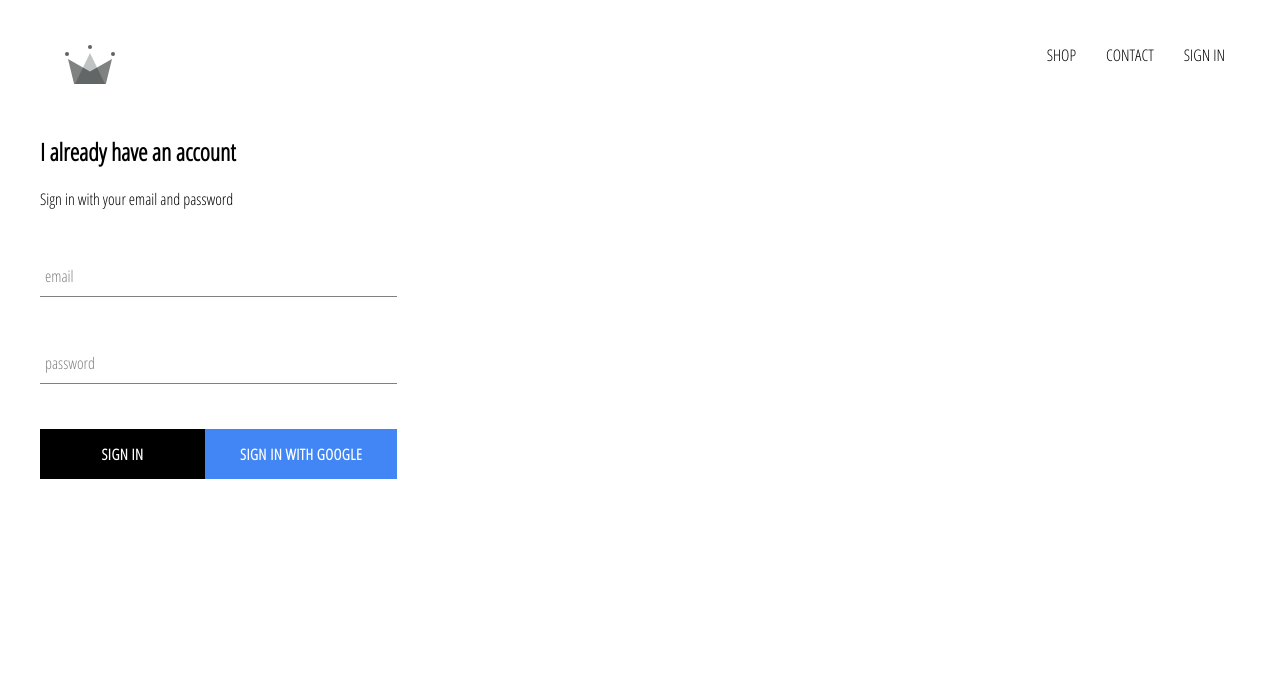
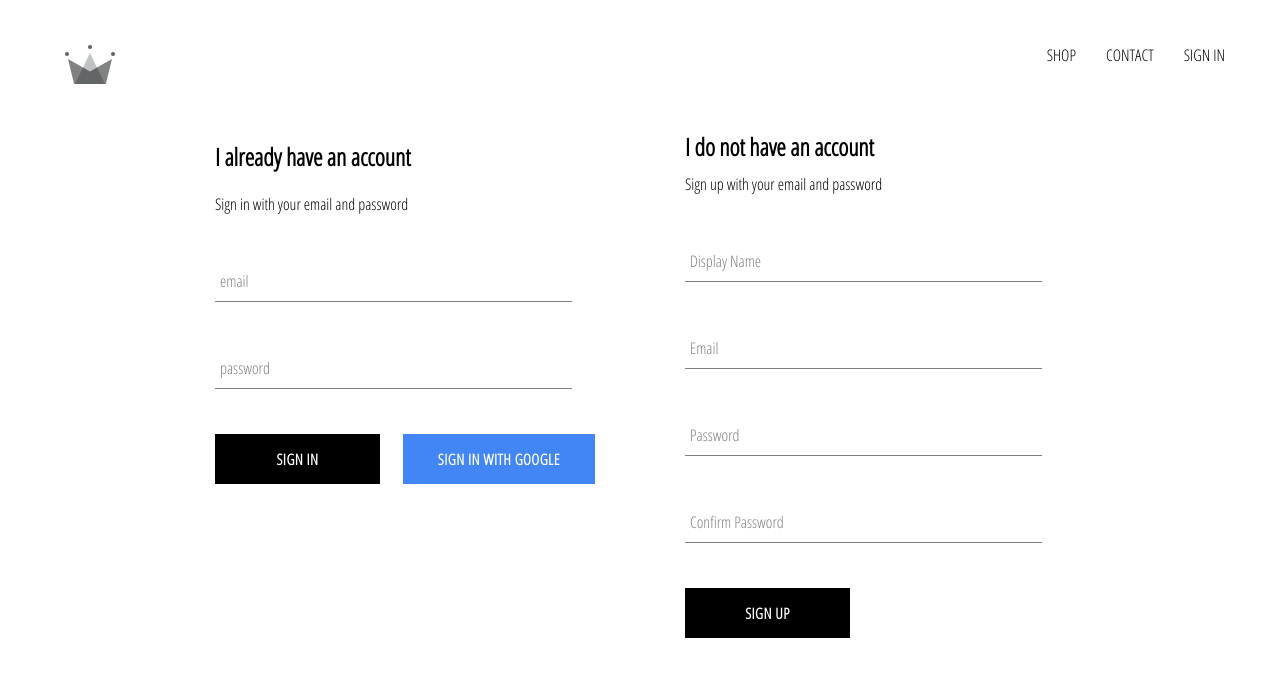
Before and after one commit to Trebilcode/e-commerce-react-app, a React (Create React App) app: page /signin in a window 1280 px wide. Shown: the top 676 px of the page. Built offline with nearby package versions, Linux system fonts and the light colour scheme; no server answers.

Commit message:
Implemented firebase utils, included ability to store authenticated users, either with google signin or with email and password sign up

```diff
--- a/src/App.js
+++ b/src/App.js
@@ -5,8 +5,9 @@ import './App.css';
 import { HomePage } from './pages/homepage/HomePage';
 import ShopPage from './pages/shop/Shop';
 import Header from './components/header/Header';
-import SignInSignOut from './pages/sign-in-sign-up/SignInSignUp';
+import SignInSignUp from './pages/sign-in-sign-up/SignInSignUp';
 import { auth } from 'firebase';
+import { createUserProfileDocument } from './firebase/firebase.utils';
 
 
 
@@ -19,15 +20,30 @@ class App extends Component {
 
   unsubscribeFromAuth = null;
 
+
+
+  componentDidMount() {
+    this.unsubscribeFromAuth = auth().onAuthStateChanged(async userAuth => {
+      if(userAuth) {
+        const userRef = await createUserProfileDocument(userAuth);
+
+        userRef.onSnapshot(snapShot =>{
+          this.setState({
+            currentUser: {
+              id : snapShot.id,
+              ...snapShot.data()
+            }
+          });
+        });
+      }else {
+        this.setState({currentUser: userAuth})
+      }
+    })
+  }
+
   componentWillUnmount() {
     this.unsubscribeFromAuth();
-  }
-
-  componentDidMount() {
-    this.unsubscribeFromAuth = auth().onAuthStateChanged(user => {
-      this.setState({ currentUser: user  });
-      console.log(user);
-    })
+    console.log('unmounted')
   }
 
 
@@ -38,7 +54,7 @@ class App extends Component {
         <Switch>
           <Route exact path='/' component={HomePage} />
           <Route path='/shop' component={ShopPage} />
-          <Route path='/signin' component={SignInSignOut} />
+          <Route path='/signin' component={SignInSignUp} />
 
 
         </Switch>
--- a/src/components/sign-in/SignIn.js
+++ b/src/components/sign-in/SignIn.js
@@ -50,7 +50,7 @@ class SignIn extends Component {
         required
           />
 
-        <div className='button'>
+        <div className='buttons'>
           <Custombutton
           type='submit'
           >
--- /dev/null
+++ b/src/components/sign-up/SignUp.js
@@ -0,0 +1,103 @@
+import React, { Component } from 'react';
+
+
+import './SignUp.scss';
+
+import { auth, createUserProfileDocument } from '../../firebase/firebase.utils';
+import FormInput from '../form-input/FormInput';
+import Custombutton from '../custom-button/CustomButton';
+
+class SignUp extends Component {
+
+  state = {
+    email: '',
+    displayName: '',
+    password: '',
+    confirmPassword: ''
+
+  }
+
+  handleSubmit = async event => {
+    event.preventDefault();
+    const { displayName, email, password, confirmPassword } = this.state
+
+    if(password !== confirmPassword) {
+      alert("Passwords don't match");
+      return;
+    }
+
+    try {
+      const { user } = await auth.createUserWithEmailAndPassword(email, password);
+
+      createUserProfileDocument(user, { displayName })
+      this.setState({
+          email: '',
+          displayName: '',
+          password: '',
+          confirmPassword: ''
+      });
+
+    } catch (error) {
+      console.error(error);
+    }
+  }
+
+  handleChange = e => {
+    const { name, value } = e.target;
+
+    this.setState({ [name] : value });
+  }
+
+  render() {
+
+    const { displayName, email, password, confirmPassword } = this.state
+    return(
+      <div className='sign-up'>
+
+        <h2 className='title'>I do not have an account</h2>
+        <span>Sign up with your email and password</span>
+        <form onSubmit={this.handleSubmit}>
+          <FormInput
+          type='text'
+          name='displayName'
+          value={displayName}
+          onChange={this.handleChange}
+          label='Display Name'
+          required
+           />
+          <FormInput
+            type='email'
+            name='email'
+            value={email}
+            onChange={this.handleChange}
+            label='Email'
+            required
+          />
+          <FormInput
+            type='password'
+            name='password'
+            value={password}
+            onChange={this.handleChange}
+            label='Password'
+            required
+          />
+          <FormInput
+            type='password'
+            name='confirmPassword'
+            value={confirmPassword}
+            onChange={this.handleChange}
+            label='Confirm Password'
+            required
+          />
+
+          <Custombutton type='submit'>SIGN UP</Custombutton>
+
+        </form>
+
+      </div>
+    );
+  }
+}
+
+
+export default SignUp;
--- /dev/null
+++ b/src/components/sign-up/SignUp.scss
@@ -0,0 +1,10 @@
+.sign-up {
+  display: flex;
+  flex-direction: column;
+  width: 380px;
+
+  .title{
+    margin: 10px 0;
+
+  }
+}
--- a/src/firebase/firebase.utils.js
+++ b/src/firebase/firebase.utils.js
@@ -14,6 +14,35 @@ const config = {
               appId: "1:832259597379:web:f347c732ae2f26c6e360f6"
 }
 
+export const createUserProfileDocument = async (userAuth, additionalData) => {
+  if(!userAuth) return;
+
+  const userRef = firestore.doc(`users/${userAuth.uid}`);
+
+  const snapShot = await userRef.get();
+
+  if(!snapShot.exists) {
+    const { displayName, email } = userAuth;
+    const createdAt = new Date();
+
+    try {
+
+      await userRef.set({
+        displayName,
+        email,
+        createdAt,
+        ...additionalData
+      })
+    } catch (error){
+        console.log('error creating user', error.message)
+    }
+
+  }
+
+  return userRef;
+
+}
+
 firebase.initializeApp(config);
 
 export const auth = firebase.auth();
--- a/src/pages/sign-in-sign-up/SignInSignUp.js
+++ b/src/pages/sign-in-sign-up/SignInSignUp.js
@@ -2,12 +2,14 @@ import React from 'react';
 
 import './SignInSignUp.scss';
 import SignIn from '../../components/sign-in/SignIn';
+import SignUp from '../../components/sign-up/SignUp';
 
 
-const SignInSignOut = () => (
-  <div className='sign-in-sign-out'>
+const SignInSignUp = () => (
+  <div className='sign-in-sign-up'>
     <SignIn />
+    <SignUp/>
   </div>
 )
 
-export default SignInSignOut;
+export default SignInSignUp;
--- a/src/pages/sign-in-sign-up/SignInSignUp.scss
+++ b/src/pages/sign-in-sign-up/SignInSignUp.scss
@@ -0,0 +1,6 @@
+.sign-in-sign-up {
+  width: 850px;
+  display: flex;
+  justify-content: space-between;
+  margin: 30px auto;
+}
```
